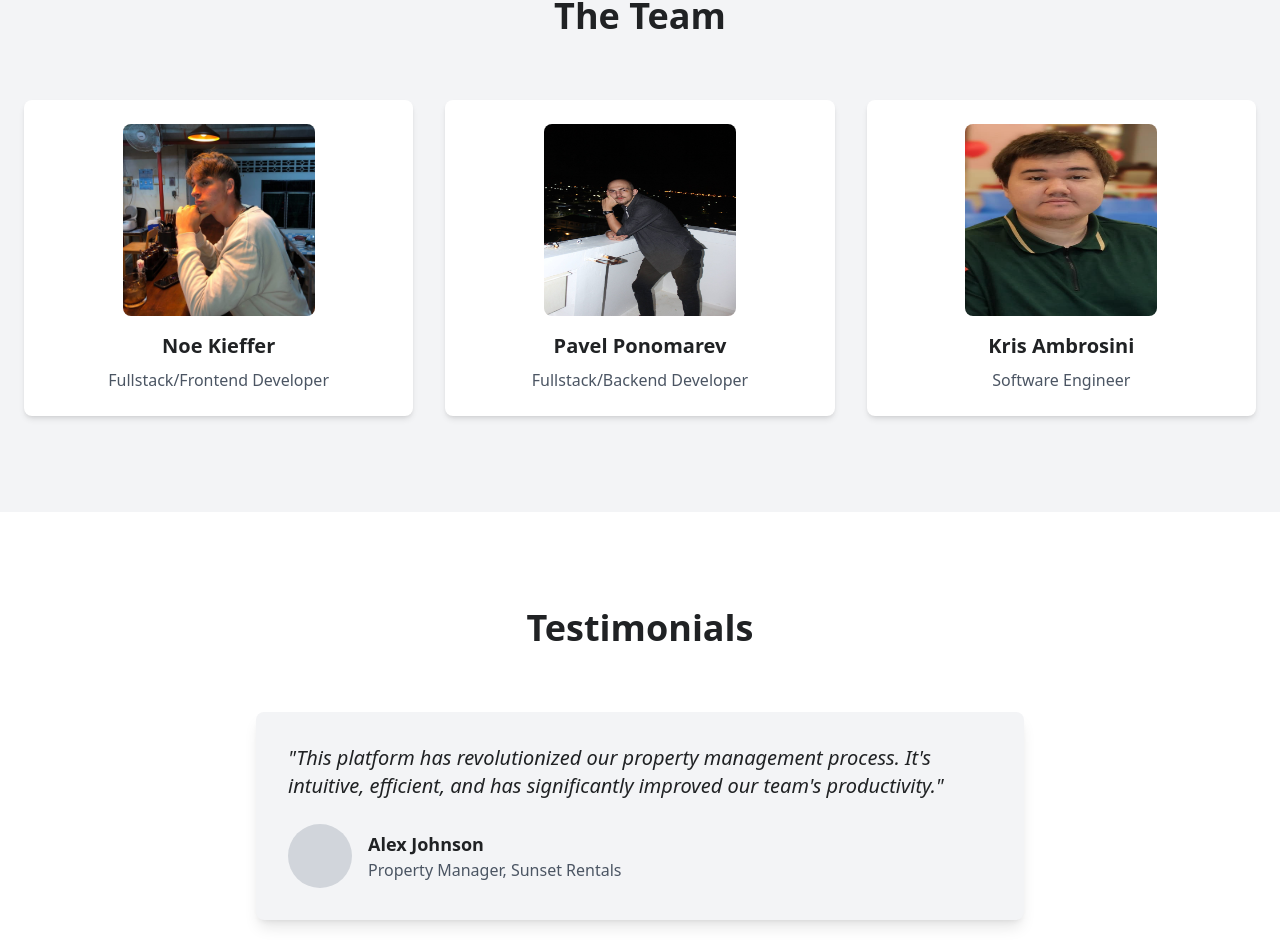
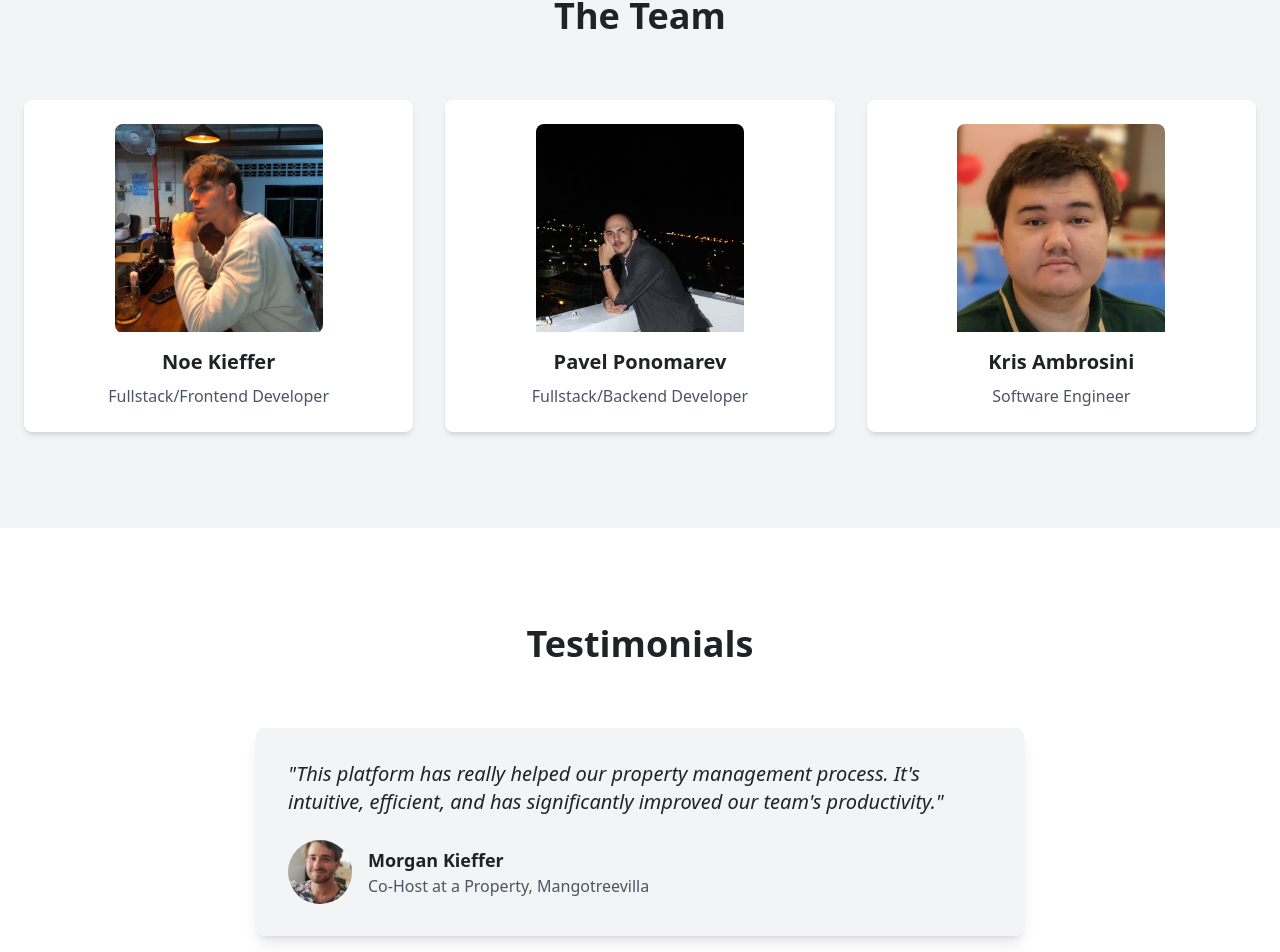
Before and after one commit to pavel10212/KPN-SP1, a Next.js app: page / in a window 1280 px wide. Shown: the part 1796-2748 px from the top of the page. Built offline with nearby package versions, Linux system fonts and the light colour scheme; no server answers.

Commit message:
testimonials section done

```diff
--- a/app/page.jsx
+++ b/app/page.jsx
@@ -3,8 +3,9 @@ import { auth } from "@/auth";
 import Image from "next/image";
 import Link from "next/link";
 import kris from "@/public/team/kris.png";
-import noe from "@/public/team/noe.jpg"
-import pavel from "@/public/team/pav.jpg"
+import noe from "@/public/team/noe.jpg";
+import pavel from "@/public/team/pav.jpg";
+import morgan from "@/public/team/morgan.jpg";
 
 const Hero = () => (
   <div className="bg-gray-900 text-white py-8 md:py-24">
@@ -158,12 +159,13 @@ const TheTeam = () => {
               key={index}
               className="bg-white rounded-lg shadow-md p-6 text-center"
             >
-              <div className="w-48 h-48 mx-auto mb-4 relative overflow-hidden">
+              <div className="w-52 h-52 mx-auto mb-4 relative overflow-hidden">
                 <Image
                   src={member.image}
                   alt={`${member.name}'s photo`}
                   className="rounded-lg"
-                  fill
+                  height={300}
+                  width={300}
                 />
               </div>
               <h3 className="text-xl font-bold mb-2">{member.name}</h3>
@@ -178,11 +180,12 @@ const TheTeam = () => {
 
 const Testimonials = () => {
   const testimonial = {
-    name: "Alex Johnson",
-    role: "Property Manager",
-    company: "Sunset Rentals",
+    name: "Morgan Kieffer",
+    role: "Co-Host at a Property",
+    company: "Mangotreevilla",
     quote:
-      "This platform has revolutionized our property management process. It's intuitive, efficient, and has significantly improved our team's productivity.",
+      "This platform has really helped our property management process. It's intuitive, efficient, and has significantly improved our team's productivity.",
+    imageUrl: morgan,
   };
 
   return (
@@ -192,7 +195,11 @@ const Testimonials = () => {
         <div className="max-w-3xl mx-auto bg-gray-100 rounded-lg shadow-lg p-8">
           <p className="text-xl italic mb-6">"{testimonial.quote}"</p>
           <div className="flex items-center">
-            <div className="w-16 h-16 bg-gray-300 rounded-full mr-4"></div>
+            <Image
+              src={testimonial.imageUrl}
+              alt={testimonial.name}
+              className="w-16 h-16 rounded-full mr-4 object-cover"
+            />
             <div>
               <h3 className="text-lg font-bold">{testimonial.name}</h3>
               <p className="text-gray-600">
```
Also changed, not shown: public/team/morgan.jpg (added).
